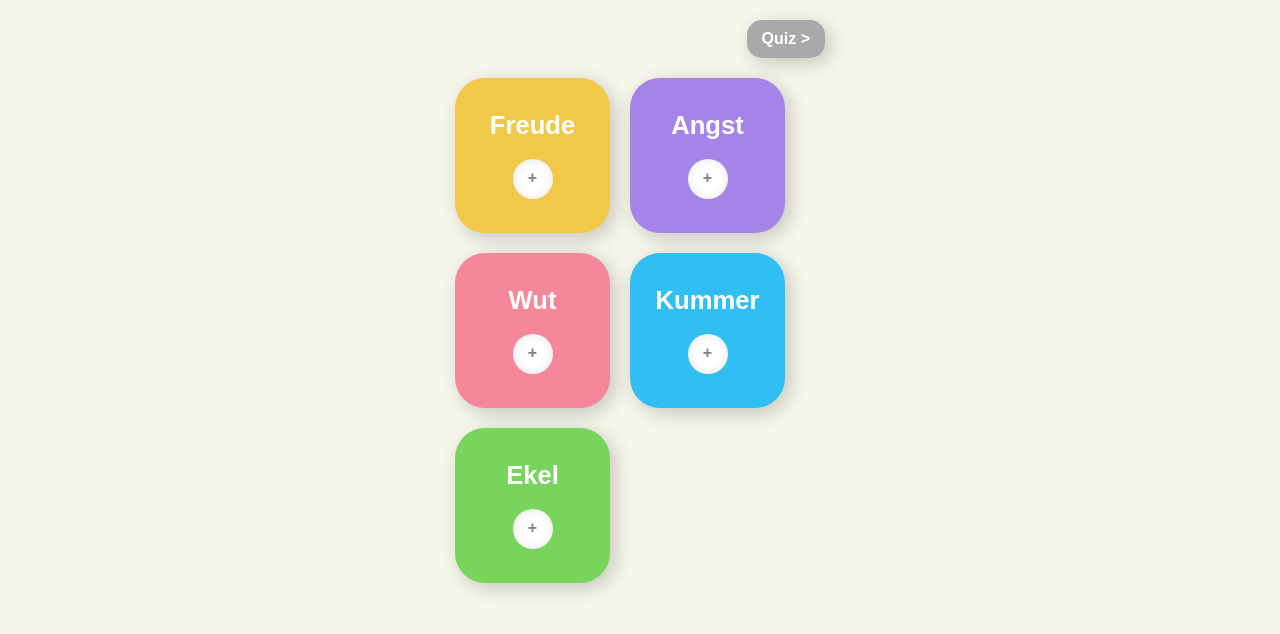
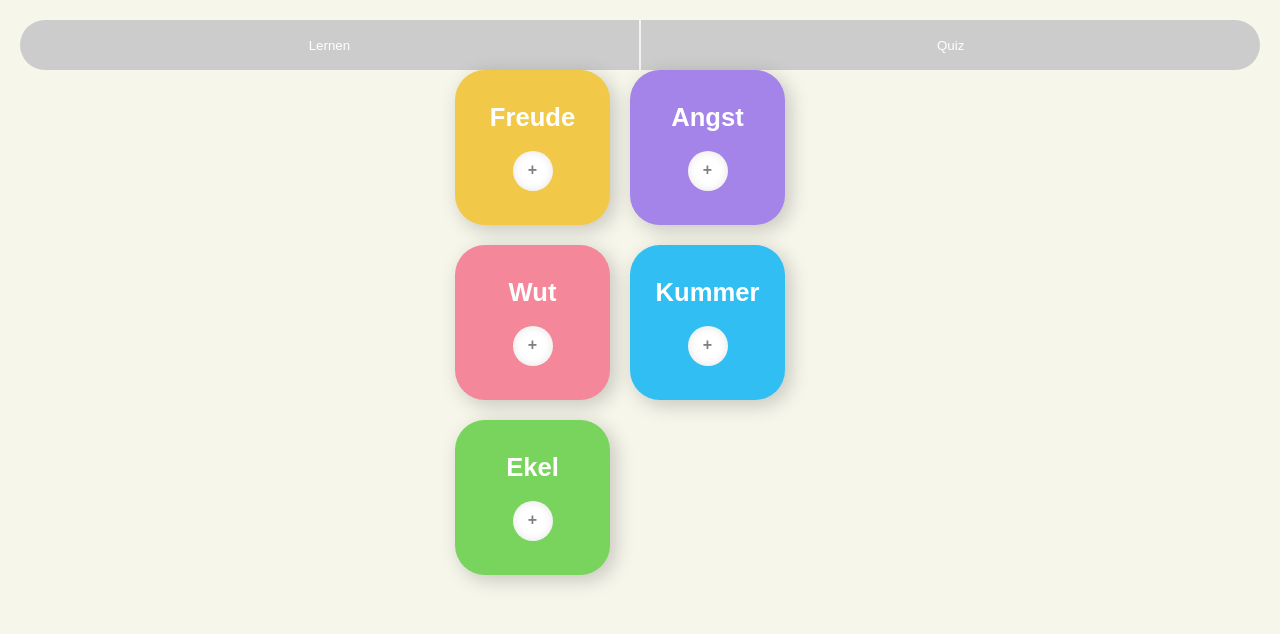
Before and after one commit to czintel/capstone-project, a React (Create React App) app: page /lernen in a window 1280 px wide. Shown: the top 634 px of the page. Built offline with nearby package versions, Linux system fonts and the light colour scheme.

Commit message:
added basic routing between the two pages

```diff
--- a/src/App.js
+++ b/src/App.js
@@ -2,28 +2,19 @@ import styled from 'styled-components/macro'
 import data from './data.json'
 import QuizCardPage from './pages/QuizCardPage'
 import LearningCardPage from './pages/LearningCardPage'
-import { useState } from 'react'
+import NavBar from './components/NavBar'
+import { BrowserRouter as Router, Switch, Route } from 'react-router-dom'
 
 function App() {
-  const [currentPage, setCurrentPage] = useState('learningCardPage')
-
   return (
     <>
-      <AppWrapper>
-        {currentPage === 'learningCardPage' && (
-          <LearningCardPage
-            onNavigate={() => setCurrentPage('quizCardPage')}
-            data={data}
-          />
-        )}
-        {currentPage === 'quizCardPage' && (
-          <QuizCardPage
-            onNavigate={() => setCurrentPage('learningCardPage')}
-            data={data}
-          />
-        )}
-        <Footer></Footer>
-      </AppWrapper>
+      <Router>
+        <AppWrapper data={data}>
+          <NavBar />
+          <Route path="/lernen" component={LearningCardPage} />
+          <Route path="/quiz" component={QuizCardPage} />
+        </AppWrapper>
+      </Router>
     </>
   )
 }
@@ -34,4 +25,20 @@ const AppWrapper = styled.section`
   padding: 20px;
   justify-content: center;
 `
-const Footer = styled.footer``
+
+{
+  /* <AppWrapper>
+{currentPage === 'learningCardPage' && (
+  <LearningCardPage
+    onNavigate={() => setCurrentPage('quizCardPage')}
+    data={data}
+  />
+)}
+{currentPage === 'quizCardPage' && (
+  <QuizCardPage
+    onNavigate={() => setCurrentPage('learningCardPage')}
+    data={data}
+  />
+)}
+</AppWrapper> */
+}
--- a/src/pages/LearningCardPage.js
+++ b/src/pages/LearningCardPage.js
@@ -1,17 +1,10 @@
-import PropTypes from 'prop-types'
 import styled from 'styled-components/macro'
 import LearningCard from '../components/LearningCard'
-import Button from '../components/Button'
+import data from '../data.json'
 
-LearningCardList.propTypes = {
-  data: PropTypes.array,
-  onClick: PropTypes.func,
-}
-
-export default function LearningCardList({ data, onNavigate }) {
+export default function LearningCardList() {
   return (
     <PageWrapper>
-      <Button onClick={onNavigate}>Quiz &gt;</Button>
       <CardWrapper>
         {data.emotions.map(({ name, description, tags, color, emId }) => (
           <LearningCard
--- a/src/pages/QuizCardPage.js
+++ b/src/pages/QuizCardPage.js
@@ -1,17 +1,10 @@
-import PropTypes from 'prop-types'
 import styled from 'styled-components/macro'
 import QuizCard from '../components/QuizCard'
-import Button from '../components/Button'
+import data from '../data.json'
 
-QuizCardPage.propTypes = {
-  data: PropTypes.array,
-  onClick: PropTypes.func,
-}
-
-export default function QuizCardPage({ data, onNavigate }) {
+export default function QuizCardPage() {
   return (
     <PageWrapper>
-      <Button onClick={onNavigate}>&lt; Lernen</Button>
       {data.quiz.map(({ title, scenario, question, answers, qId }) => (
         <QuizCard
           key={qId}
```
